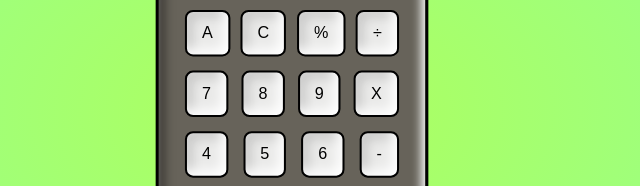
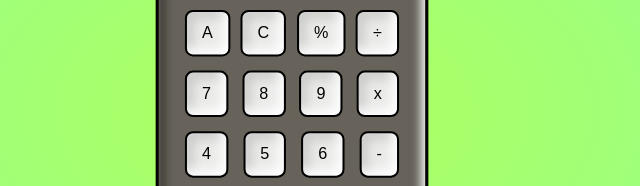
Before and after one commit to AvinashChourasia/TXON_02, a plain HTML site: page index.html in a window 1280 px wide. Shown: the part 288-474 px from the top of the page, 348-988 px from the left. Drawn offline with Linux system fonts and the light colour scheme.

Commit message:
Update index.html

```diff
--- a/index.html
+++ b/index.html
@@ -24,7 +24,7 @@
                 <button class="b1">7</button>
                 <button class="b1">8</button>
                 <button class="b1">9</button>
-                <button class="b1">X</button>
+                <button class="b1">x</button>
             </div>
             <div class="row">
                 <button class="b1">4</button>
```
